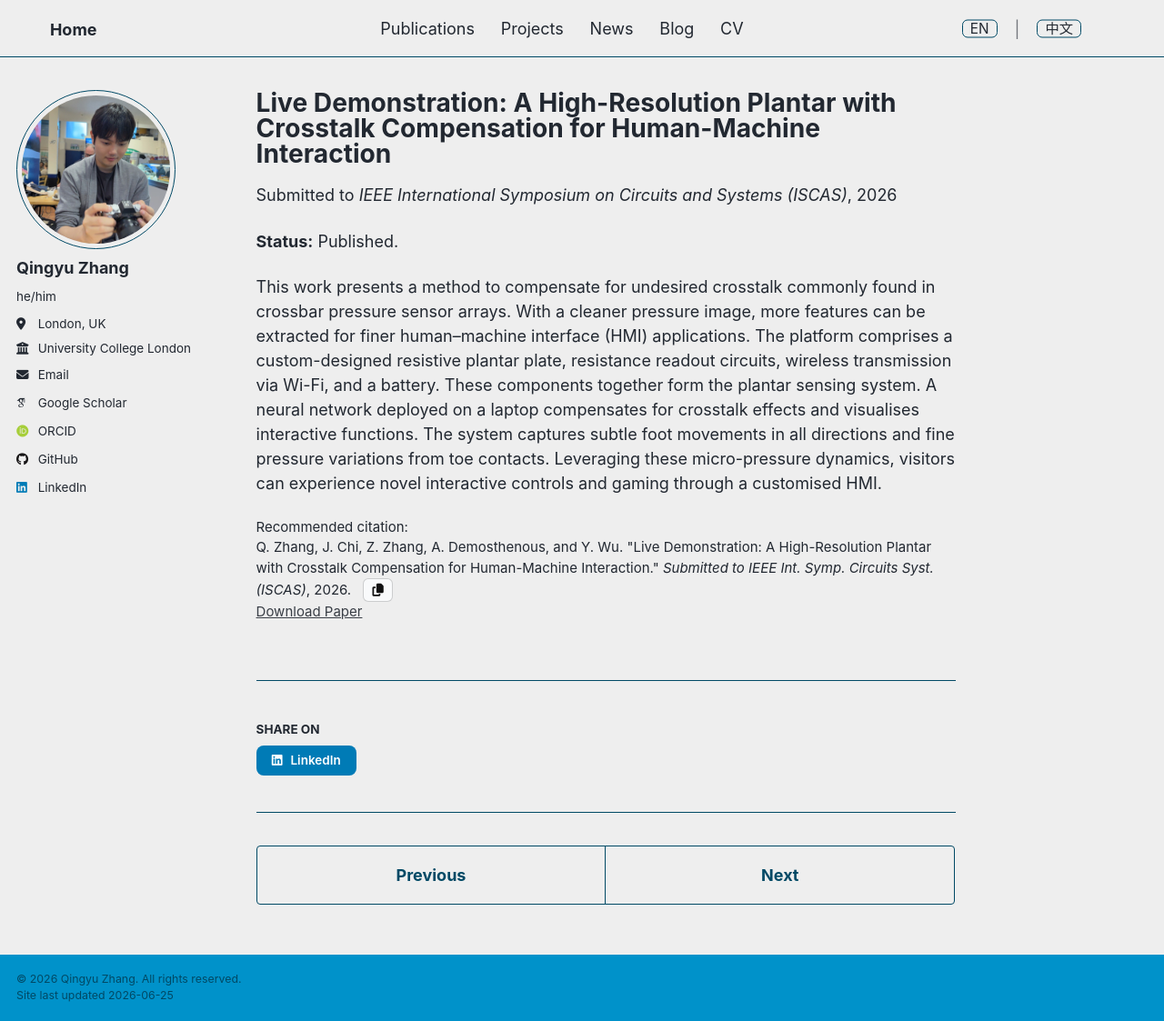
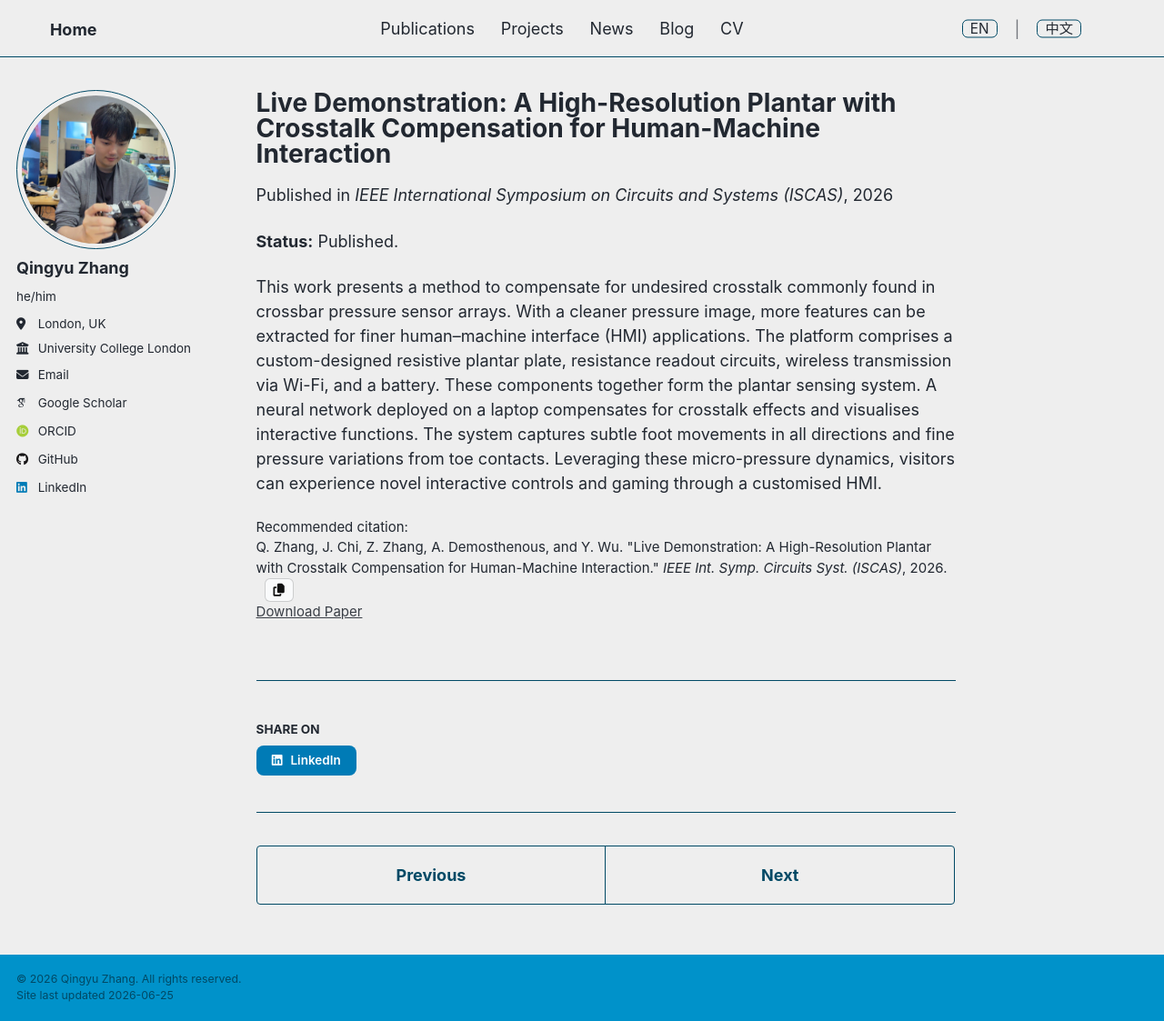
Before and after one commit to alfredzhang98/alfredzhang98.github.io, a Jekyll site: the page built from _publications/2025-10-30-iscas-insole-demo.md, in a window 1280 px wide and 1123 px high. Shown: the whole window at 91% size. Built offline with Jekyll 4.4.1, drawn with Linux system fonts in a browser that asks for light colours; some web fonts are replaced.

Commit message:
Mark ISSCC/ISCAS publications as published in citations
Co-Authored-By: Claude Opus 4.8 (1M context) <noreply@anthropic.com>

```diff
--- a/_publications/2025-10-27-iscas-insole.md
+++ b/_publications/2025-10-27-iscas-insole.md
@@ -12,7 +12,7 @@ publish_year: 2026
 paperurl: 'http://alfredzhang98.github.io/files/2025-10-27-iscas-insole.pdf'
 ieeelink: 'https://ieeexplore.ieee.org/document/11562098'
 # bibtexurl: ''
-citation: 'J. Chi, Z. Zhang, Q. Zhang, A. Demosthenous, and Y. Wu. &quot;Multimodal Smart Insole with Crossbar Crosstalk Compensation for Fall-Risk Prediction.&quot; <i>Submitted to IEEE Int. Symp. Circuits Syst. (ISCAS)</i>, 2026.'
+citation: 'J. Chi, Z. Zhang, Q. Zhang, A. Demosthenous, and Y. Wu. &quot;Multimodal Smart Insole with Crossbar Crosstalk Compensation for Fall-Risk Prediction.&quot; <i>IEEE Int. Symp. Circuits Syst. (ISCAS)</i>, 2026.'
 order: 195
 ---
 
--- a/_publications/2025-10-30-iscas-insole-demo.md
+++ b/_publications/2025-10-30-iscas-insole-demo.md
@@ -12,7 +12,7 @@ publish_year: 2026
 paperurl: 'http://alfredzhang98.github.io/files/2025-10-30-iscas-insole-demo.pdf'
 ieeelink: 'https://ieeexplore.ieee.org/document/11562880'
 # bibtexurl: ''
-citation: 'Q. Zhang, J. Chi, Z. Zhang, A. Demosthenous, and Y. Wu. &quot;Live Demonstration: A High-Resolution Plantar with Crosstalk Compensation for Human-Machine Interaction.&quot; <i>Submitted to IEEE Int. Symp. Circuits Syst. (ISCAS)</i>, 2026.'
+citation: 'Q. Zhang, J. Chi, Z. Zhang, A. Demosthenous, and Y. Wu. &quot;Live Demonstration: A High-Resolution Plantar with Crosstalk Compensation for Human-Machine Interaction.&quot; <i>IEEE Int. Symp. Circuits Syst. (ISCAS)</i>, 2026.'
 order: 196
 ---
 
```
Also changed, not shown: _publications/2025-09-03-isscc-insoleasic.md (+1 -1 lines).
